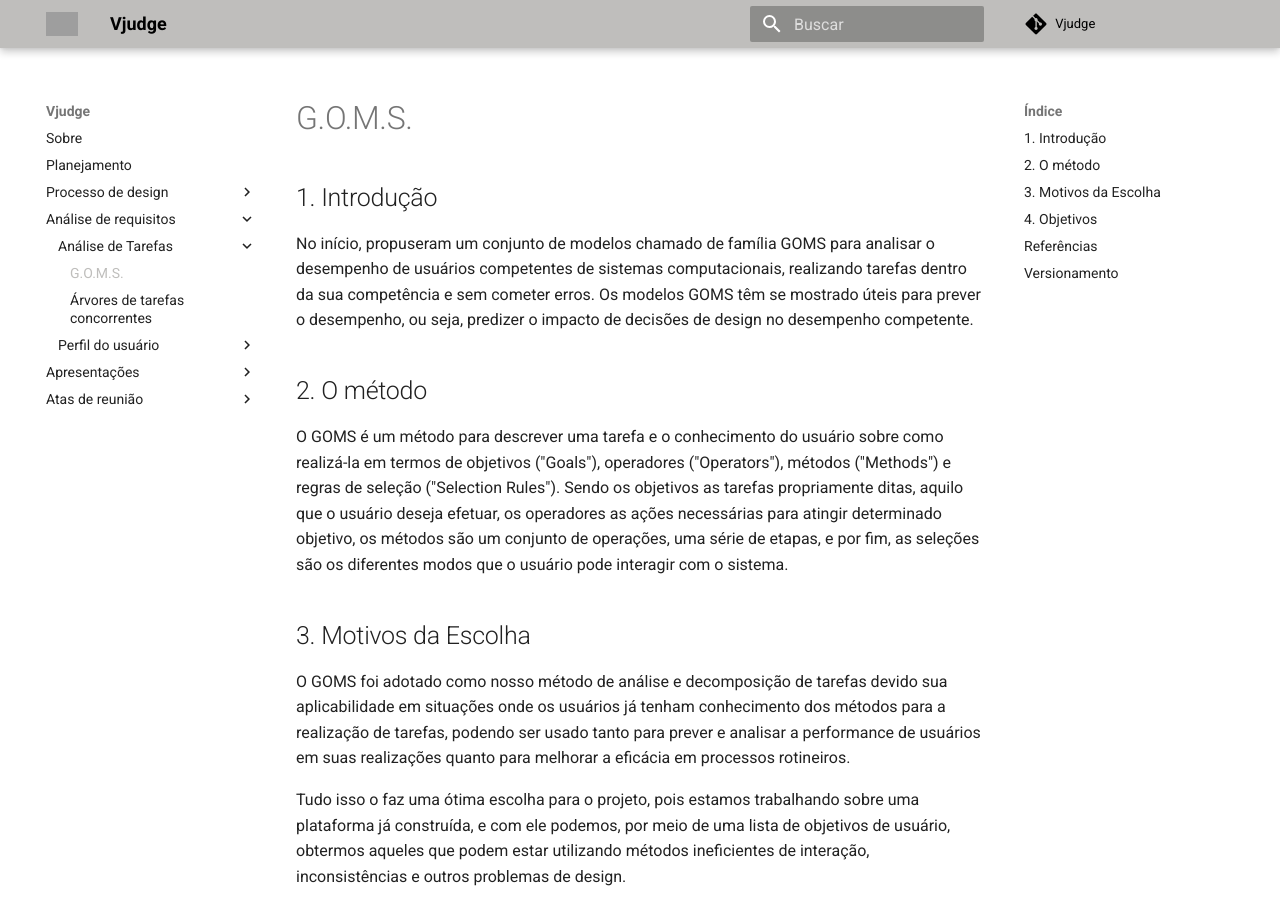
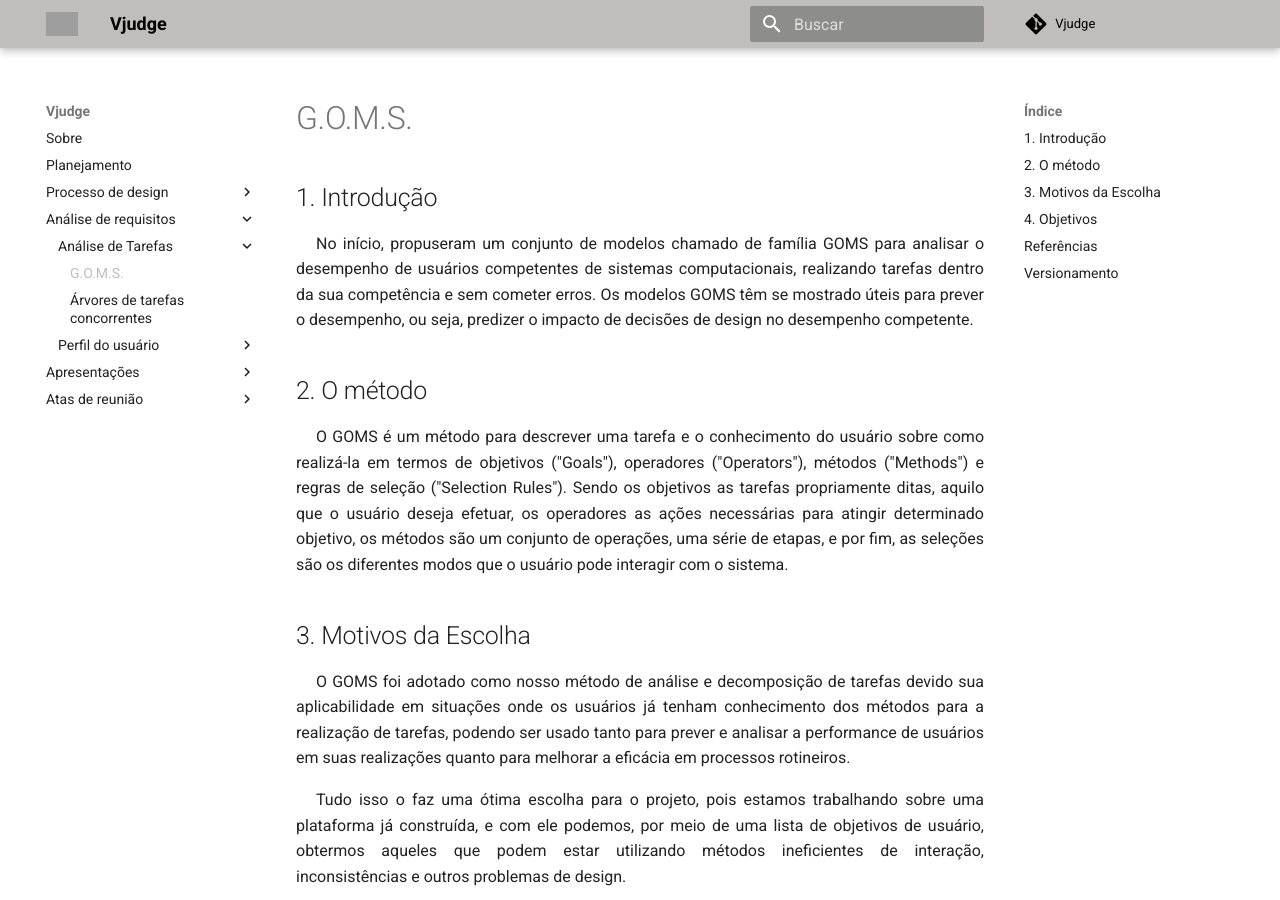
Before and after one commit to Interacao-Humano-Computador/2020.2-Grupo6, an MkDocs documentation site: the page built from docs/analiseDeRequisitos/analiseDeTarefas/goms.md, in a window 1280 px wide and 900 px high. Built offline with MkDocs 1.6.1 and Material for MkDocs 9.7.7, drawn with Linux system fonts in a browser that asks for light colours; comment, search, counter and statistics services are not loaded; grey boxes are pictures that could not be loaded.

Commit message:
Justificando textos

```diff
--- a/docs/analiseDeRequisitos/analiseDeTarefas/goms.md
+++ b/docs/analiseDeRequisitos/analiseDeTarefas/goms.md
@@ -1,16 +1,24 @@
 ## 1. Introdução
 
+<p style="text-indent: 20px; text-align: justify">
 No início, propuseram um conjunto de modelos chamado de família GOMS para analisar o desempenho de usuários competentes de sistemas computacionais, realizando tarefas dentro da sua competência e sem cometer erros. Os modelos GOMS têm se mostrado úteis para prever o desempenho, ou seja, predizer o impacto de decisões de design no desempenho competente.
+</p>
 
 ## 2. O método
 
+<p style="text-indent: 20px; text-align: justify">
 O GOMS é um método para descrever uma tarefa e o conhecimento do usuário sobre como realizá-la em termos de objetivos (&quot;Goals&quot;), operadores (&quot;Operators&quot;), métodos (&quot;Methods&quot;) e regras de seleção (&quot;Selection Rules&quot;). Sendo os objetivos as tarefas propriamente ditas, aquilo que o usuário deseja efetuar, os operadores as ações necessárias para atingir determinado objetivo, os métodos são um conjunto de operações, uma série de etapas, e por fim, as seleções são os diferentes modos que o usuário pode interagir com o sistema.
+</p>
 
 ## 3. Motivos da Escolha
 
+<p style="text-indent: 20px; text-align: justify">
 O GOMS foi adotado como nosso método de análise e decomposição de tarefas devido sua aplicabilidade em situações onde os usuários já tenham conhecimento dos métodos para a realização de tarefas, podendo ser usado tanto para prever e analisar a performance de usuários em suas realizações quanto para melhorar a eficácia em processos rotineiros.
+</p>
 
+<p style="text-indent: 20px; text-align: justify">
 Tudo isso o faz uma ótima escolha para o projeto, pois estamos trabalhando sobre uma plataforma já construída, e com ele podemos, por meio de uma lista de objetivos de usuário, obtermos aqueles que podem estar utilizando métodos ineficientes de interação, inconsistências e outros problemas de design.
+</p>
 
 ## 4. Objetivos
 
```
Also changed, not shown: docs/analiseDeRequisitos/analiseDeTarefas/ctt.md (+4 -0 lines).
